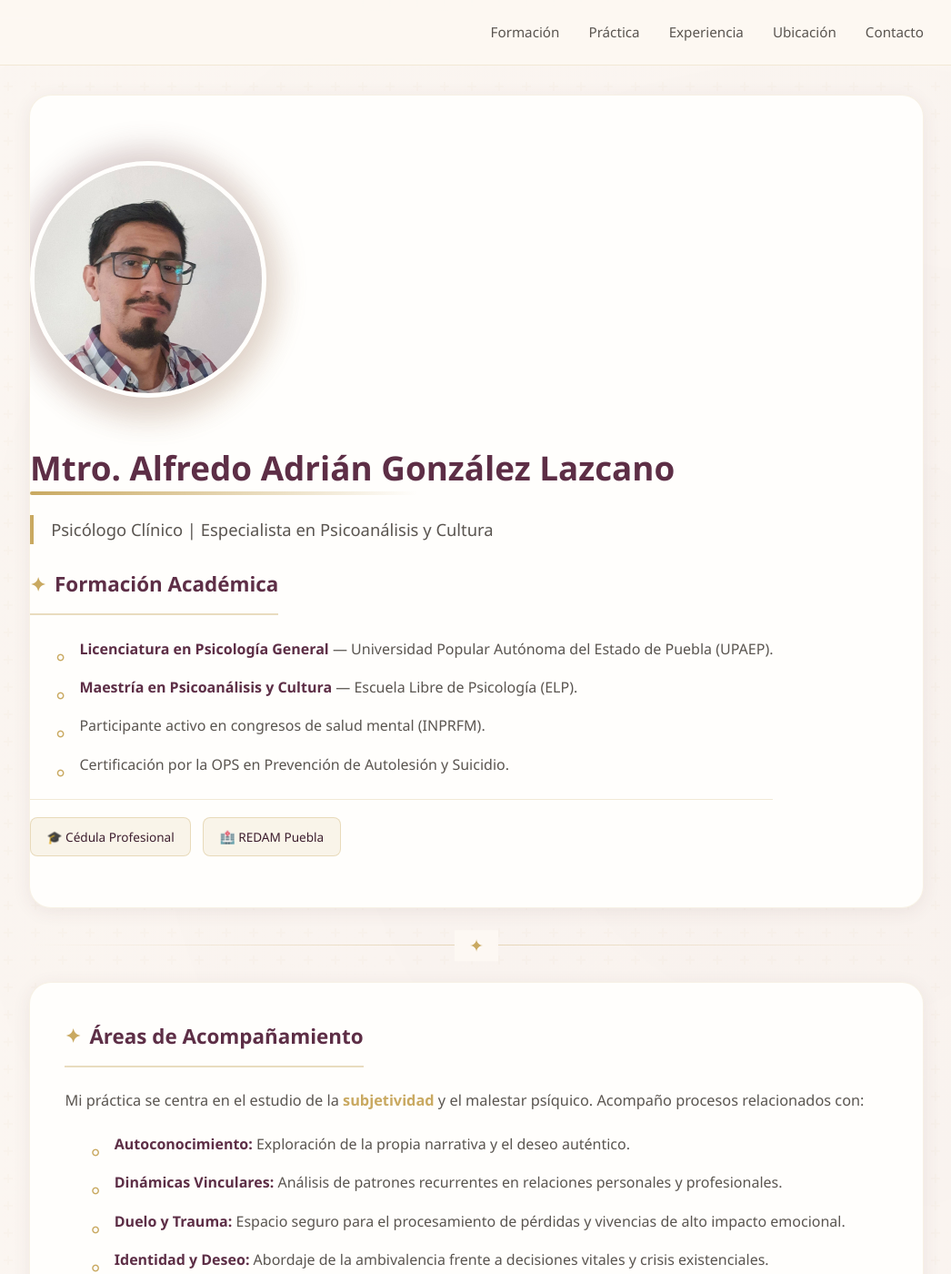
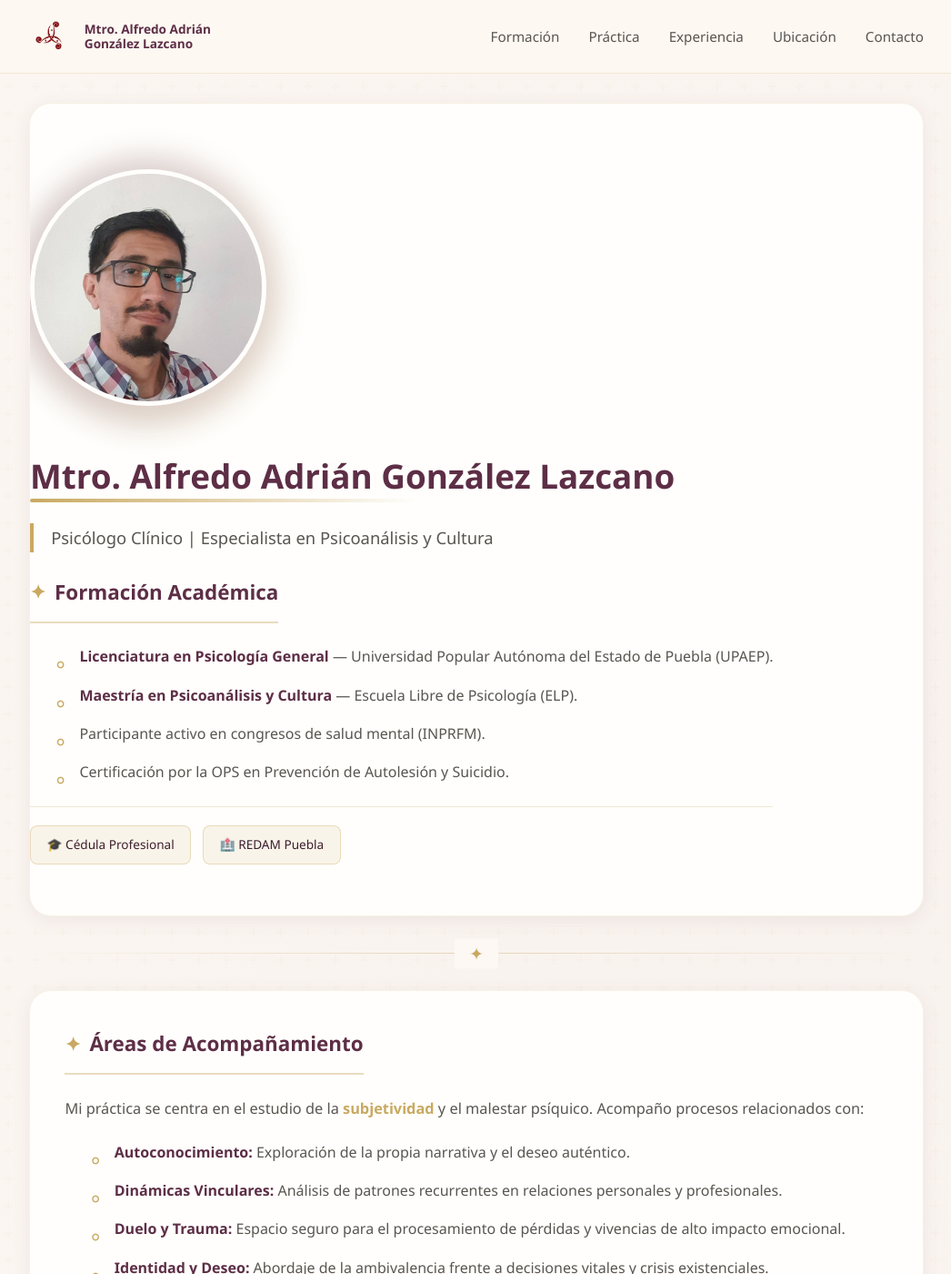
Before and after one commit to PsycheNudo-Puebla/psychenudo-puebla.github.io, a Jekyll site: the page built from adrian-gonzalez.html, in a window 1280 px wide and 1400 px high. Shown: the whole window at 91% size, without its empty margins (116-1162 px from the left). Built offline with Jekyll 4.4.1, drawn with Linux system fonts in a browser that asks for light colours.

Commit message:
Logo adrian

```diff
--- a/adrian-gonzalez.html
+++ b/adrian-gonzalez.html
@@ -92,9 +92,33 @@ permalink: /adrian-gonzalez/
         }
         nav {
             display: flex;
-            justify-content: flex-end;
+            justify-content: space-between;
             align-items: center;
             gap: 1.5rem;
+        }
+        .logo-brand {
+            flex-shrink: 0;
+            display: flex;
+            align-items: center;
+            gap: 0.8rem;
+        }
+        .logo-brand img {
+            height: 48px;
+            width: auto;
+            transition: var(--transition);
+        }
+        .logo-brand img:hover {
+            transform: scale(1.08);
+        }
+        .logo-text {
+            display: flex;
+            flex-direction: column;
+            font-weight: 700;
+            color: var(--primary);
+        }
+        .logo-text .name {
+            font-size: 0.85rem;
+            line-height: 1.2;
         }
         .nav-links {
             display: flex;
@@ -299,13 +323,28 @@ permalink: /adrian-gonzalez/
                 padding-bottom: 1rem;
                 display: inline-block;
             }
+            .logo-brand {
+                flex-direction: column;
+                gap: 0.4rem;
+            }
+            .logo-brand img {
+                height: 40px;
+            }
+            .logo-text .name {
+                font-size: 0.7rem;
+                text-align: center;
+            }
             .nav-links {
                 gap: 1.2rem;
                 font-size: 0.9rem;
                 flex-wrap: wrap;
                 justify-content: center;
             }
-            nav { justify-content: center; }
+            nav {
+                justify-content: center;
+                flex-direction: column;
+                gap: 1rem;
+            }
         }
 
         /* Location Box con estilo cálido */
@@ -524,6 +563,14 @@ permalink: /adrian-gonzalez/
     <header>
         <div class="container">
             <nav>
+                <div class="logo-brand">
+                    <img src="{{ '/assets/logo-adrian.png' | relative_url }}"
+                         alt="Logo Adrian González"
+                         onerror="this.style.display='none'">
+                    <div class="logo-text">
+                        <div class="name">Mtro. Alfredo Adrián<br>González Lazcano</div>
+                    </div>
+                </div>
                 <div class="nav-links">
                     <a href="#formacion">Formación</a>
                     <a href="#practica">Práctica</a>
```
Also changed, not shown: assets/logo-adrian.png.
